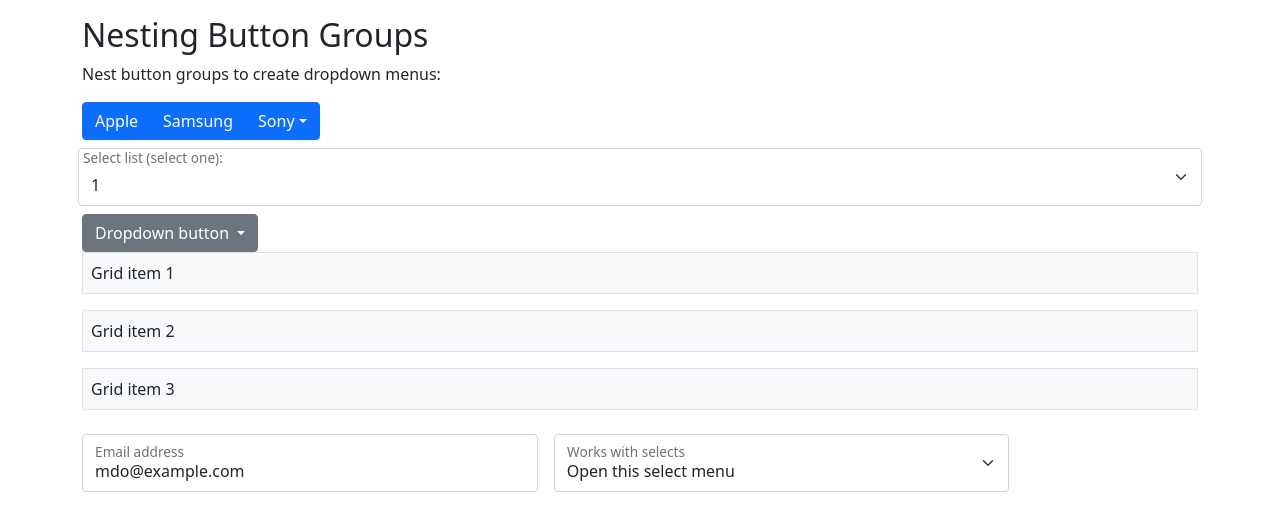
After one commit to MelonDev/MelonCloud, a FastAPI app: template src/static/templates/example/test-bootstrap.html in a window 1280 px wide. The commit adds this page. Shown: the top 531 px of the page. Run offline with FastAPI, Linux system fonts and the light colour scheme; the template is opened without the code that fills it, so the values that code supplies are empty; parts of the project's set-up code (start-up, migrations or seed data) failed here and were passed over.

Commit message:
ทดสอบการใช้งาน Bootstrap 5

```diff
--- a/src/routers/page.py
+++ b/src/routers/page.py
@@ -12,3 +12,8 @@ async def pwg(request: Request, step: int = None):
     password = generator.simple(step=step) if step is not None else generator.simple()
     return templates.TemplateResponse("security/password_generator/home.html",
                                       {"request": request, "password": password})
+
+@router.get("/test", include_in_schema=True)
+async def test(request: Request):
+    return templates.TemplateResponse("example/test-bootstrap.html",
+                                      {"request": request})
--- /dev/null
+++ b/src/static/templates/example/test-bootstrap.html
@@ -0,0 +1,88 @@
+<!DOCTYPE html>
+<html lang="en">
+<head>
+    <title>Bootstrap Example</title>
+    <meta charset="utf-8">
+    <meta name="viewport" content="width=device-width, initial-scale=1">
+    <link href="https://cdn.jsdelivr.net/npm/bootstrap@5.1.2/dist/css/bootstrap.min.css" rel="stylesheet">
+    <script src="https://cdn.jsdelivr.net/npm/bootstrap@5.1.2/dist/js/bootstrap.bundle.min.js"></script>
+</head>
+<body>
+
+<div class="container mt-3">
+    <h2>Nesting Button Groups</h2>
+    <p>Nest button groups to create dropdown menus:</p>
+    <div class="btn-group">
+        <button type="button" class="btn btn-primary">Apple</button>
+        <button type="button" class="btn btn-primary">Samsung</button>
+        <div class="btn-group">
+            <button type="button" class="btn btn-primary dropdown-toggle" data-bs-toggle="dropdown">Sony</button>
+            <ul class="dropdown-menu">
+                <li><a class="dropdown-item" href="#">Tablet</a></li>
+                <li><a class="dropdown-item" href="#">Smartphone</a></li>
+            </ul>
+        </div>
+    </div>
+
+
+</div>
+
+<div class="container">
+    <div class="row justify-content-center">
+        <div class="form-floating p-2">
+            <select class="form-select" id="sel1" name="sellist">
+                <option>1</option>
+                <option>2</option>
+                <option>3</option>
+                <option>4</option>
+            </select>
+            <label for="sel1" class="form-label">Select list (select one):</label>
+        </div>
+
+    </div>
+    <div class="row justify-content-center">
+        <div class="dropdown">
+            <button class="btn btn-secondary dropdown-toggle" type="button" id="dropdownMenuButton1"
+                    data-bs-toggle="dropdown" aria-expanded="false">
+                Dropdown button
+            </button>
+            <ul class="dropdown-menu" aria-labelledby="dropdownMenuButton1">
+                <li><a class="dropdown-item" href="#">Action</a></li>
+                <li><a class="dropdown-item" href="#">Another action</a></li>
+                <li><a class="dropdown-item" href="#">Something else here</a></li>
+            </ul>
+        </div>
+        <div class="d-grid gap-3">
+            <div class="p-2 bg-light border">Grid item 1</div>
+            <div class="p-2 bg-light border">Grid item 2</div>
+            <div class="p-2 bg-light border">Grid item 3</div>
+        </div>
+    </div>
+</div>
+<div class="container mt-4">
+
+    <div class="row g-3">
+        <div class="col-md-5">
+            <div class="form-floating">
+                <input type="email" class="form-control" id="floatingInputGrid" placeholder="name@example.com"
+                       value="mdo@example.com">
+                <label for="floatingInputGrid">Email address</label>
+            </div>
+        </div>
+        <div class="col-md-5">
+            <div class="form-floating">
+                <select class="form-select" id="floatingSelectGrid" aria-label="Floating label select example">
+                    <option selected>Open this select menu</option>
+                    <option value="1">One</option>
+                    <option value="2">Two</option>
+                    <option value="3">Three</option>
+                </select>
+                <label for="floatingSelectGrid">Works with selects</label>
+            </div>
+        </div>
+    </div>
+</div>
+
+
+</body>
+</html>
```
Also changed, not shown: src/static/templates/security/password_generator/base.html (+4 -58 lines), src/static/templates/security/password_generator/styles.css (added, +48 -0 lines).
